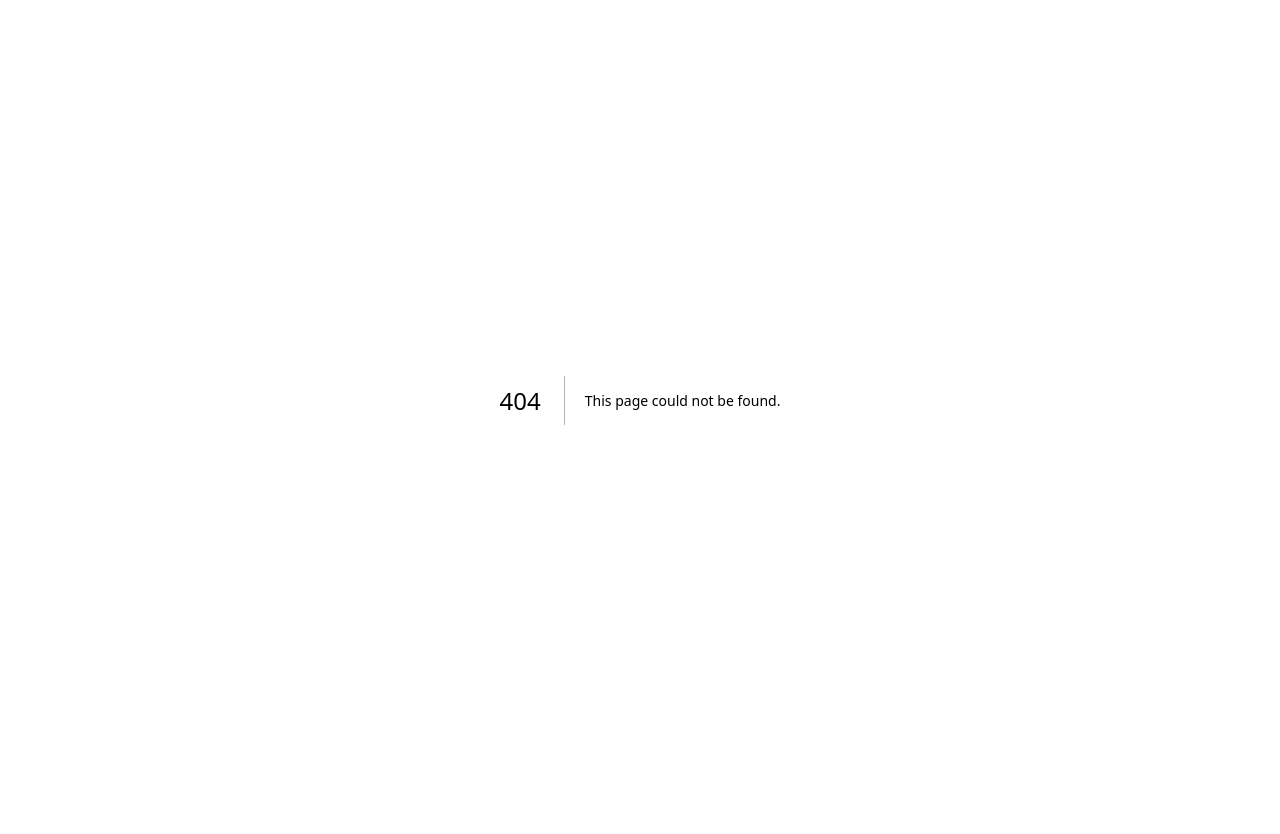
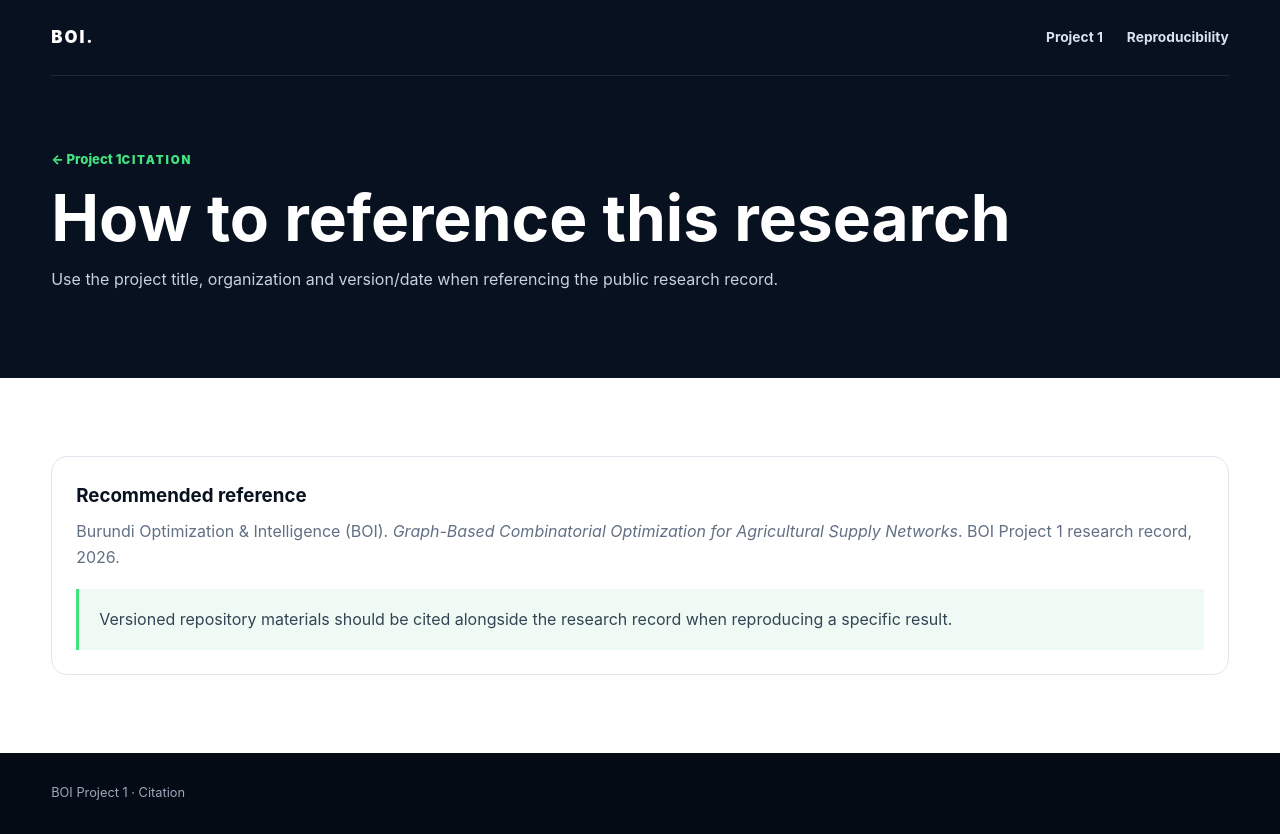
Before and after one commit to Boi2026/burundi-optimization, a Next.js app: page /research/project-1/citation in a window 1280 px wide. Before the commit this address had no page. Before the commit the page ends 800 px from the top, so only its background shows below. Built offline with nearby package versions, Linux system fonts and the light colour scheme.

Commit message:
Add Citation page for BOI Project 1

```diff
--- /dev/null
+++ b/app/research/project-1/citation/page.tsx
@@ -0,0 +1,71 @@
+import Link from "next/link";
+
+export const metadata = {
+  title: "Citation | BOI Project 1",
+};
+
+export default function Citation() {
+  return (
+    <>
+      <header className="site-nav">
+        <div className="wrap nav">
+          <Link className="brand" href="/">
+            BOI<span>.</span>
+          </Link>
+
+          <nav className="links">
+            <Link href="/research/project-1">Project 1</Link>
+            <Link href="/research/project-1/reproducibility">
+              Reproducibility
+            </Link>
+          </nav>
+        </div>
+      </header>
+
+      <main>
+        <section className="page-hero">
+          <div className="wrap">
+            <Link className="back" href="/research/project-1">
+              ← Project 1
+            </Link>
+
+            <span className="eyebrow">Citation</span>
+
+            <h1>How to reference this research</h1>
+
+            <p>
+              Use the project title, organization and version/date when
+              referencing the public research record.
+            </p>
+          </div>
+        </section>
+
+        <section className="section">
+          <div className="wrap">
+            <div className="card">
+              <h3>Recommended reference</h3>
+
+              <p>
+                Burundi Optimization & Intelligence (BOI).{" "}
+                <em>
+                  Graph-Based Combinatorial Optimization for Agricultural
+                  Supply Networks
+                </em>
+                . BOI Project 1 research record, 2026.
+              </p>
+
+              <div className="note" style={{ marginTop: 18 }}>
+                Versioned repository materials should be cited alongside the
+                research record when reproducing a specific result.
+              </div>
+            </div>
+          </div>
+        </section>
+      </main>
+
+      <footer className="footer">
+        <div className="wrap">BOI Project 1 · Citation</div>
+      </footer>
+    </>
+  );
+}
```
